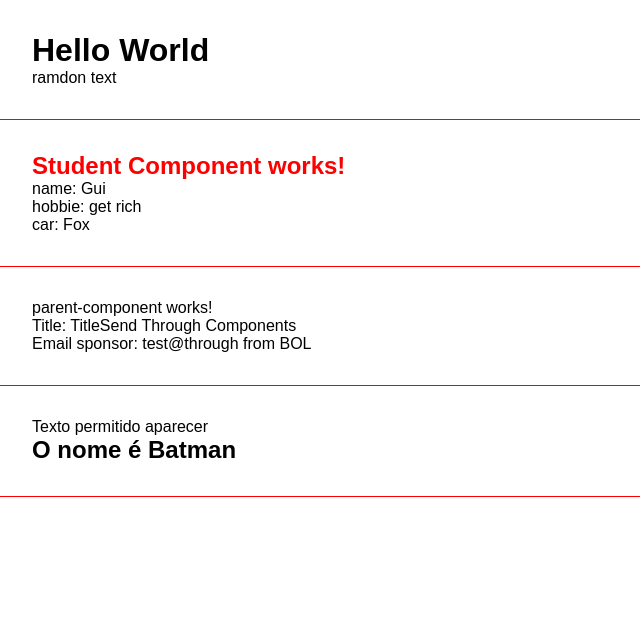
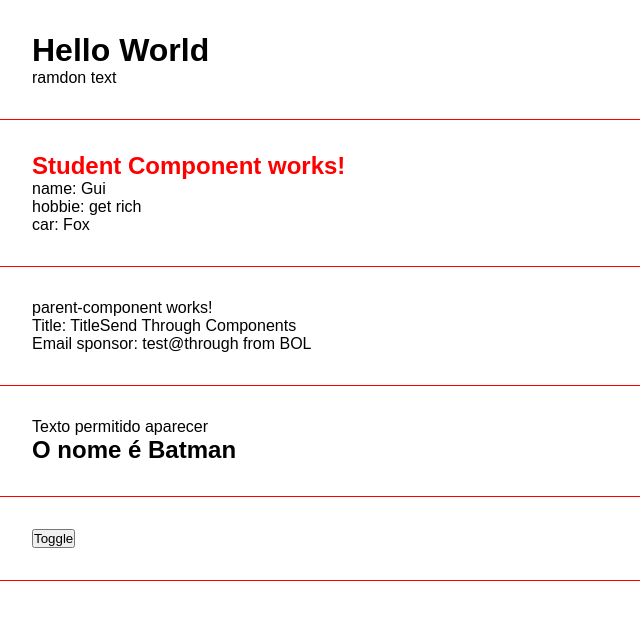
Before and after one commit to guisantogui/angularlearning, an Angular app: page / in a window 1280 px wide. Shown: the top 620 px of the page, without its empty margins (0-640 px from the left). Built offline with nearby package versions, Linux system fonts and the light colour scheme.

Commit message:
adicionando evento de toggle

```diff
--- a/src/app/app.component.html
+++ b/src/app/app.component.html
@@ -5,3 +5,4 @@
 <app-student-component></app-student-component>
 <app-parent-component [title]="parentComponentTitle" [complexData]="complexObject"></app-parent-component>
 <app-ifrender></app-ifrender>
+<app-events></app-events>
--- a/src/app/app.module.ts
+++ b/src/app/app.module.ts
@@ -6,13 +6,15 @@ import { AppComponent } from './app.component';
 import { StudentComponentComponent } from './components/student-component/student-component.component';
 import { ParentComponentComponent } from './components/parent-component/parent-component.component';
 import { IfrenderComponent } from './components/ifrender/ifrender.component';
+import { EventsComponent } from './components/events/events.component';
 
 @NgModule({
   declarations: [
     AppComponent,
     StudentComponentComponent,
     ParentComponentComponent,
-    IfrenderComponent
+    IfrenderComponent,
+    EventsComponent
   ],
   imports: [
     BrowserModule,
--- /dev/null
+++ b/src/app/components/events/events.component.html
@@ -0,0 +1,5 @@
+<div class="class">
+  <p *ngIf="mustShow"> Deve mostrar mensagem?? </p>
+
+  <button (click)="showMessage()">Toggle</button>
+</div>
--- /dev/null
+++ b/src/app/components/events/events.component.ts
@@ -0,0 +1,21 @@
+import { Component, OnInit } from '@angular/core';
+
+@Component({
+  selector: 'app-events',
+  templateUrl: './events.component.html',
+  styleUrls: ['./events.component.css']
+})
+export class EventsComponent implements OnInit {
+
+  mustShow = false;
+
+  constructor() { }
+
+  ngOnInit(): void {
+  }
+
+
+  showMessage(): void {
+    this.mustShow = !this.mustShow
+  }
+}
```
Also changed, not shown: src/app/components/events/events.component.css (added), 1 other file (tests, documents, lock files or other folders).
